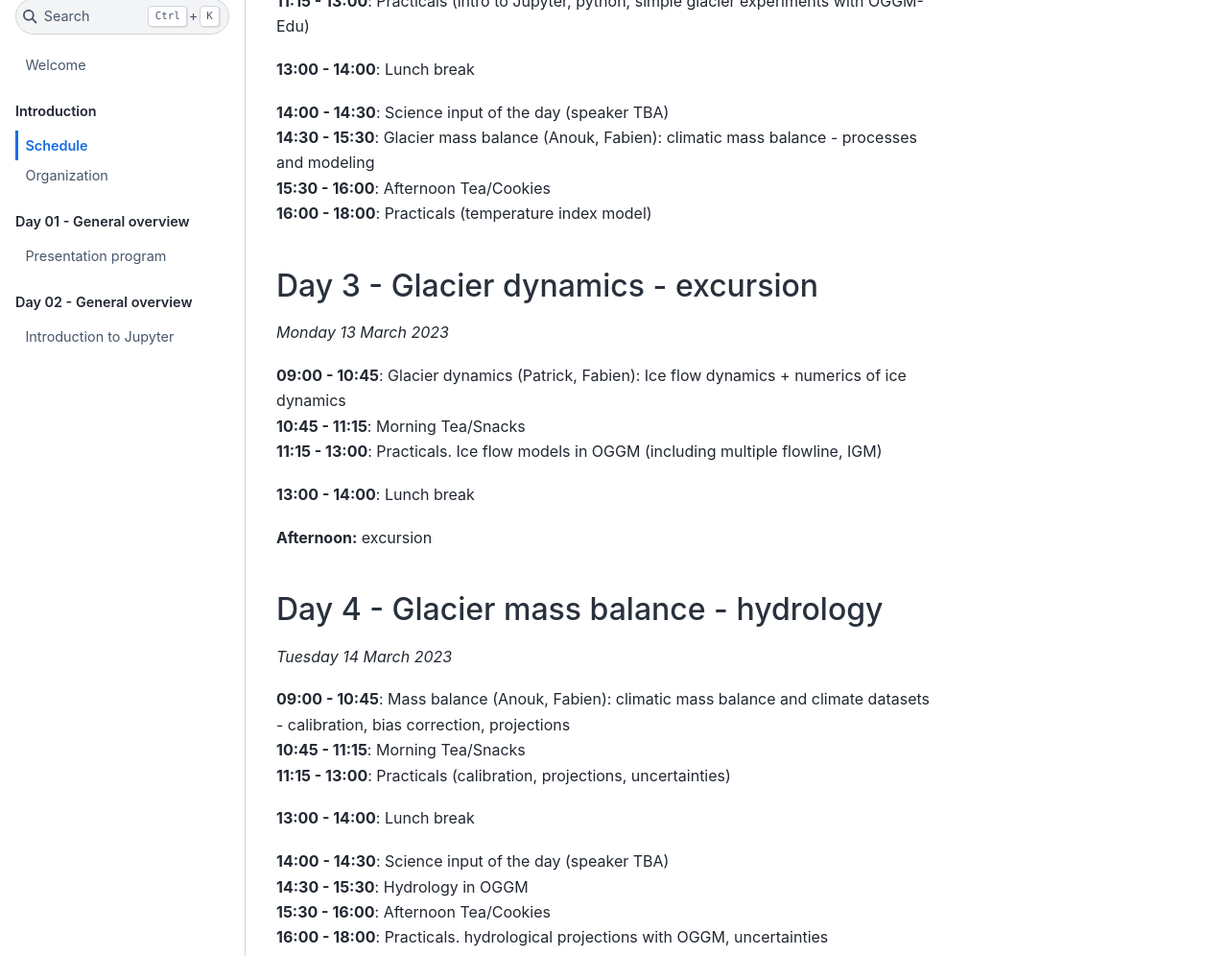
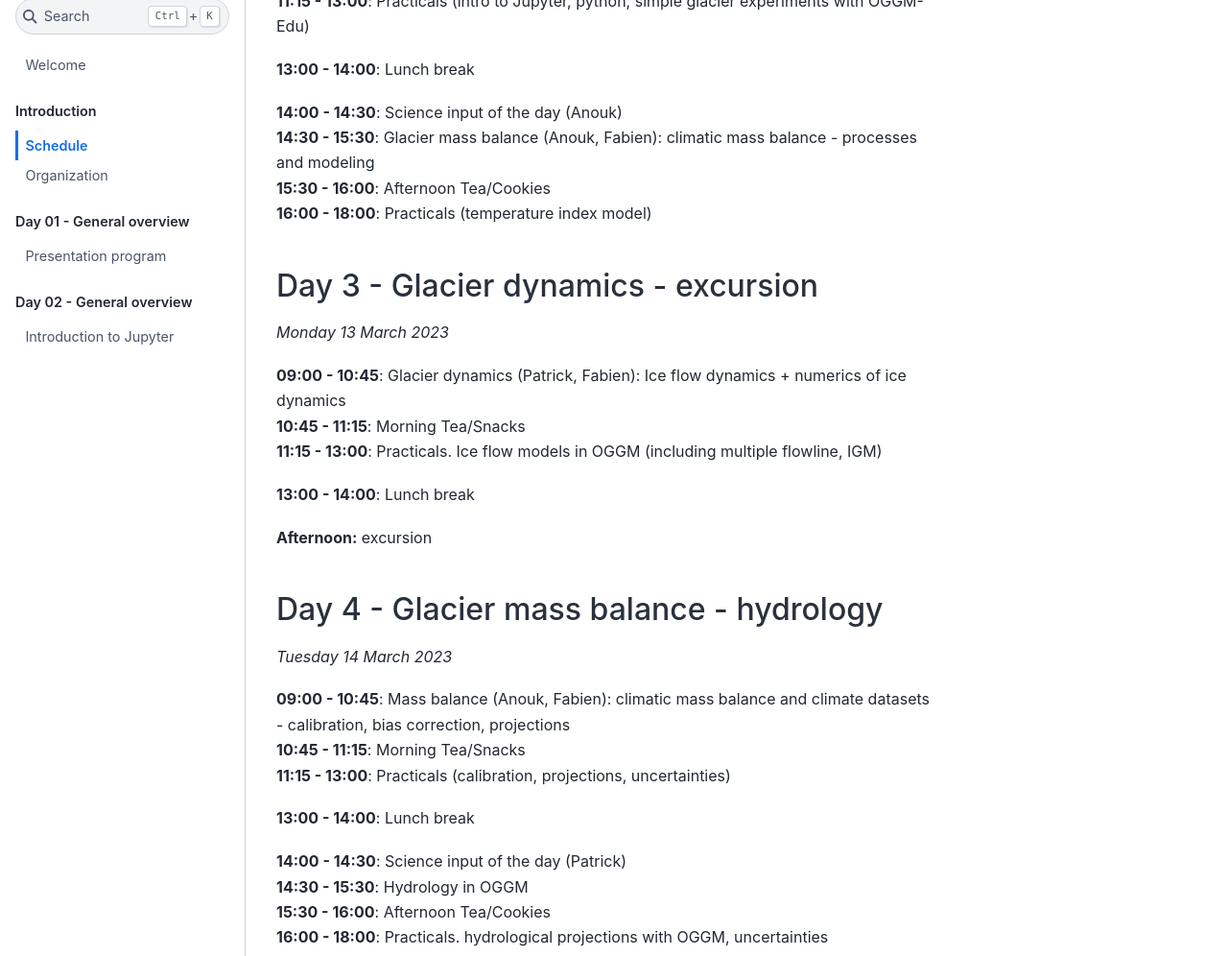
Before and after one commit to anoukvlug/training-lahore, a Jupyter Book: the page built from docs/schedule.md, in a window 1280 px wide and 1400 px high, scrolled down 910 px. Shown: the part 153-1149 px from the top of the window at 96% size. Built offline with Jupyter Book 1.0.4 settings and Sphinx 7.4.7 and the Sphinx Book theme 1.1.4, drawn with Linux system fonts in a browser that asks for light colours.

Commit message:
Update schedule.md

```diff
--- a/docs/schedule.md
+++ b/docs/schedule.md
@@ -36,7 +36,7 @@ We will adapt to the participants questions and requests during the workshop.
 
 **13:00 - 14:00**: Lunch break
 
-**14:00 - 14:30**: Science input of the day (speaker TBA)<br>
+**14:00 - 14:30**: Science input of the day (Anouk)<br>
 **14:30 - 15:30**: Glacier mass balance (Anouk, Fabien): climatic mass balance - processes and modeling<br>
 **15:30 - 16:00**: Afternoon Tea/Cookies<br>
 **16:00 - 18:00**: Practicals (temperature index model)<br>
@@ -63,7 +63,7 @@ We will adapt to the participants questions and requests during the workshop.
 
 **13:00 - 14:00**: Lunch break
 
-**14:00 - 14:30**: Science input of the day (speaker TBA)<br>
+**14:00 - 14:30**: Science input of the day (Patrick)<br>
 **14:30 - 15:30**: Hydrology in OGGM<br>
 **15:30 - 16:00**: Afternoon Tea/Cookies<br>
 **16:00 - 18:00**: Practicals. hydrological projections with OGGM, uncertainties<br>
```
